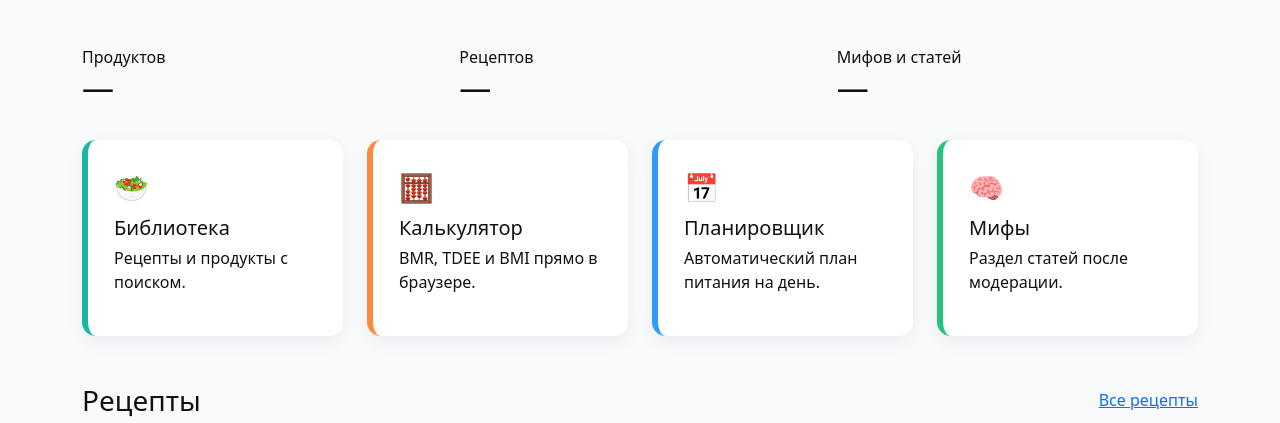
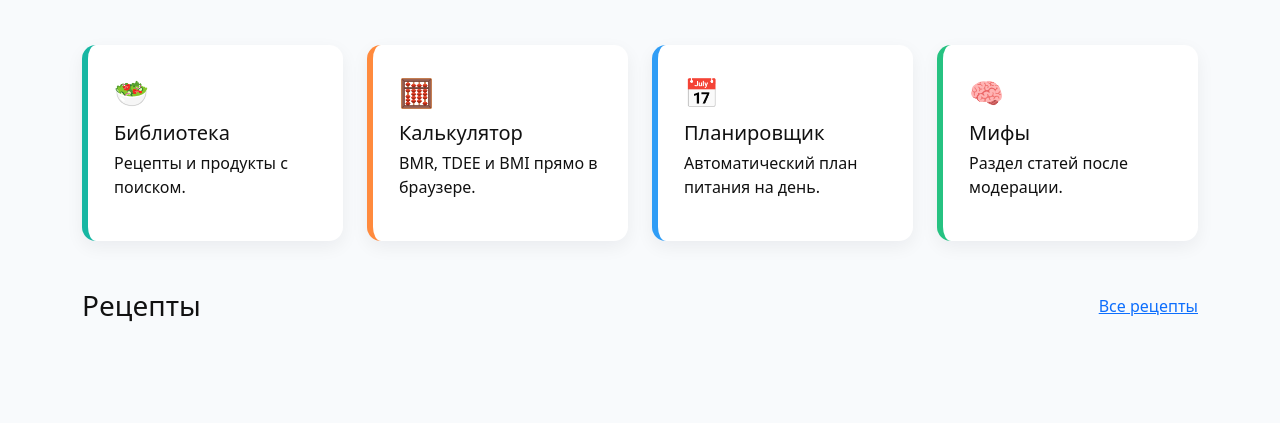
Before and after one commit to DaFi3134/foods, a plain HTML site: page docs/index.html in a window 1280 px wide. Shown: the part 677-1100 px from the top of the page. Drawn offline with nearby package versions, Linux system fonts and the light colour scheme.

Commit message:
Update index.html

```diff
--- a/docs/index.html
+++ b/docs/index.html
@@ -44,12 +44,6 @@
       <h2 id="mythsCount">—</h2>
     </div>
   </div>
-</div>
-
-<div class="row g-3 mb-4">
-  <div class="col-md-4"><div class="kpi-card"><div class="small-muted">Продуктов</div><h2 id="productsCount">—</h2></div></div>
-  <div class="col-md-4"><div class="kpi-card"><div class="small-muted">Рецептов</div><h2 id="dishesCount">—</h2></div></div>
-  <div class="col-md-4"><div class="kpi-card"><div class="small-muted">Мифов и статей</div><h2 id="mythsCount">—</h2></div></div>
 </div>
 
 <div class="row g-4 mb-5">
```
